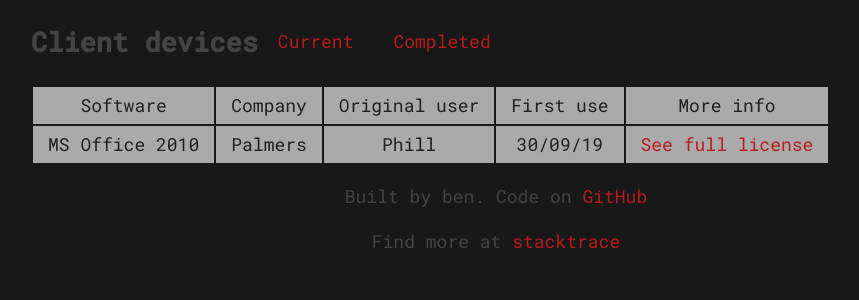
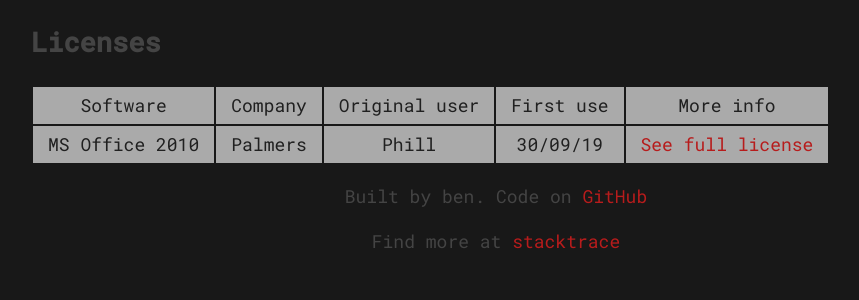
Before and after one commit to xeofd/opencmsys, a PHP site: page /licenselist.php in a window 1280 px wide. Shown: the part 221-521 px from the top of the page, without its empty margins (144-1003 px from the left). Run offline with PHP 8.4, Linux system fonts and the light colour scheme.

Commit message:
Saturday night 1: Adding unadded code from last work day

```diff
--- a/licenselist.php
+++ b/licenselist.php
@@ -16,27 +16,7 @@
 
         <div class="container-medium">
 
-            <ul>
-
-                <li class="left">
-
-                    <h2>Client devices</h2>
-
-                </li>
-
-                <li class="left nav-block-list">
-
-                    <a href="#"><p>Current</p></a>
-
-                </li>
-
-                <li class="left nav-block-list">
-
-                    <a href="#"><p>Completed</p></a>
-
-                </li>
-
-            </ul>
+            <h2>Licenses</h2>
 
             <table>
                 <tr id="current_devices_title">
```
Also changed, not shown: addlicense.php (added, +7 -0 lines), newlicense.php (+7 -1 lines), scripts/required.php (added, +12 -0 lines).
